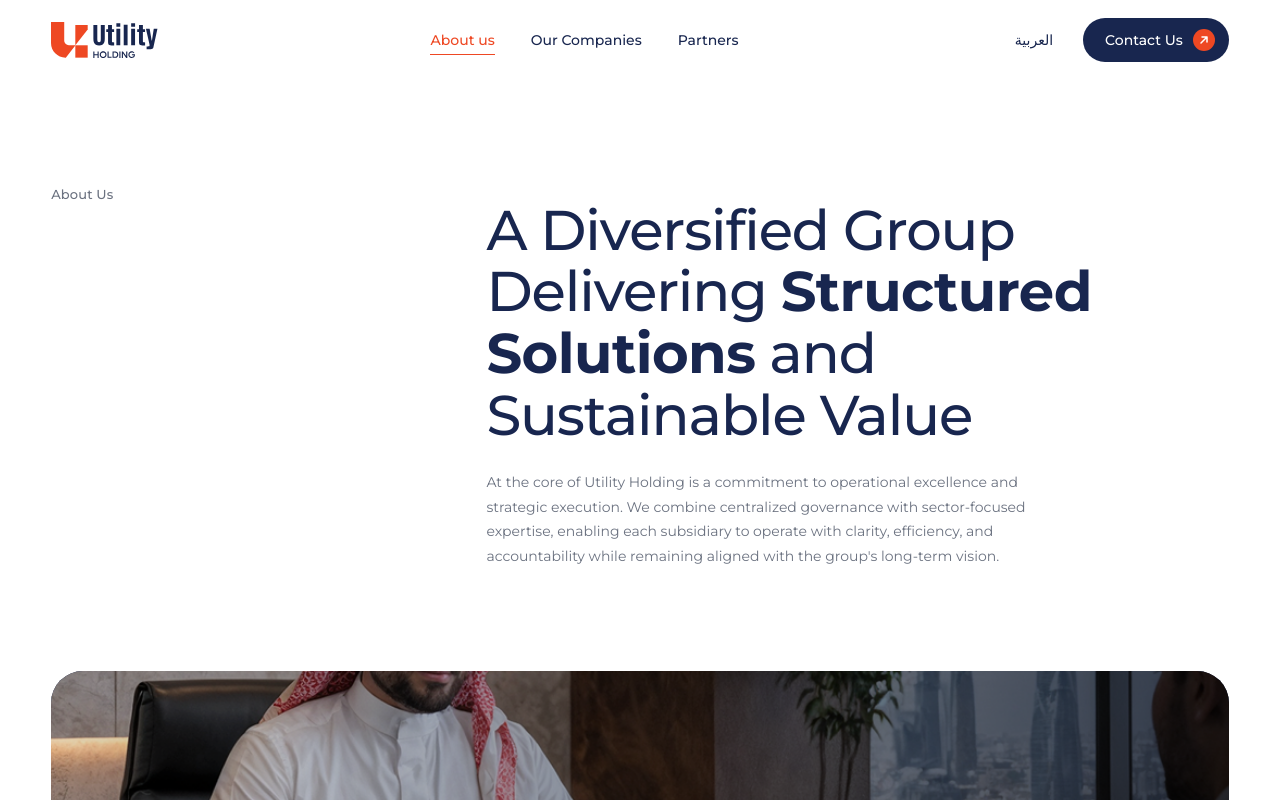
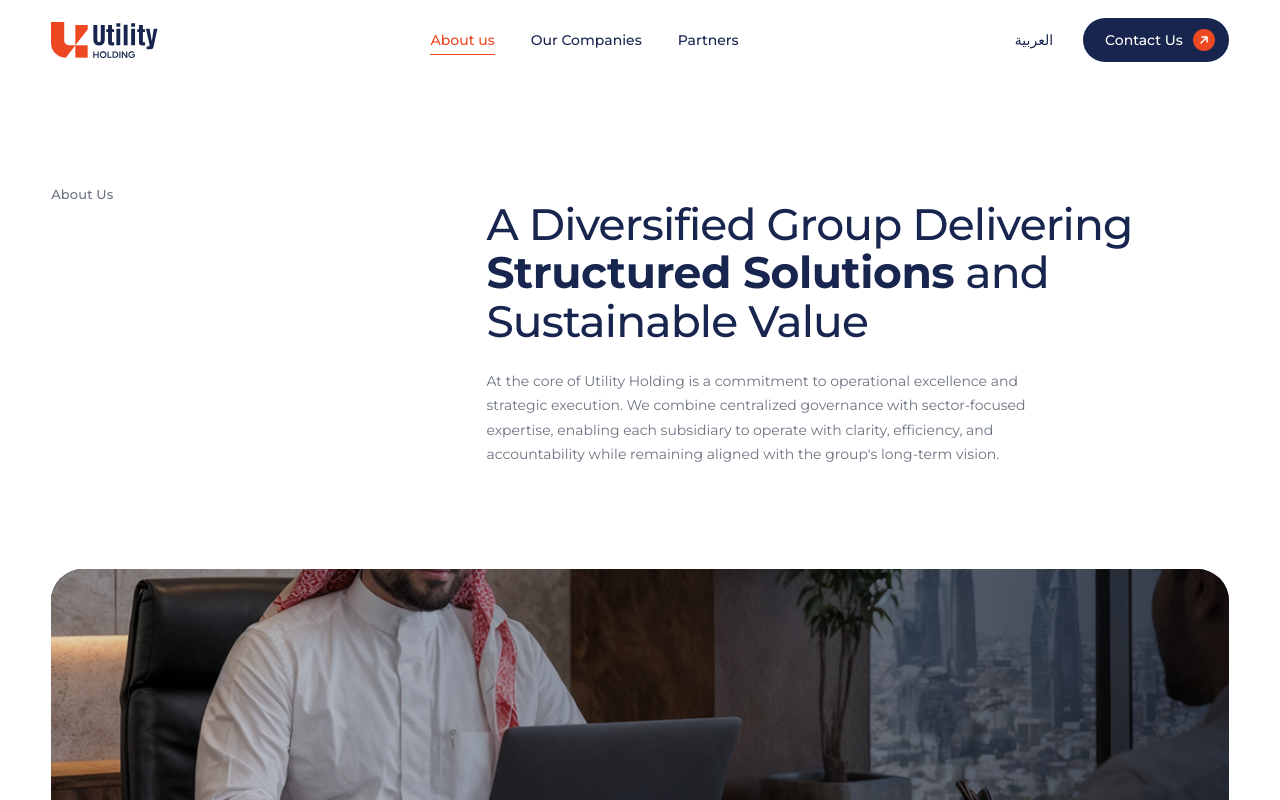
Before and after one commit to jahangirhossain-work/react-app-7, a React (Vite) app: page /about in a window 1280 px wide. Shown: the top 800 px of the page. Built offline with nearby package versions, Linux system fonts and the light colour scheme.

Commit message:
text size small about page hero title

```diff
--- a/src/styles/global.css
+++ b/src/styles/global.css
@@ -1962,7 +1962,7 @@ html[dir="rtl"] .sub-back-link:hover .sub-back-link__icon { transform: translate
 }
 
 .about-hero-text__title {
-  font-size: clamp(32px, 4.5vw, 56px);
+  font-size: clamp(32px, 4.5vw, 44px);
   line-height: 1.1;
   margin-block: 16px 24px;
   font-weight: 500;
```
